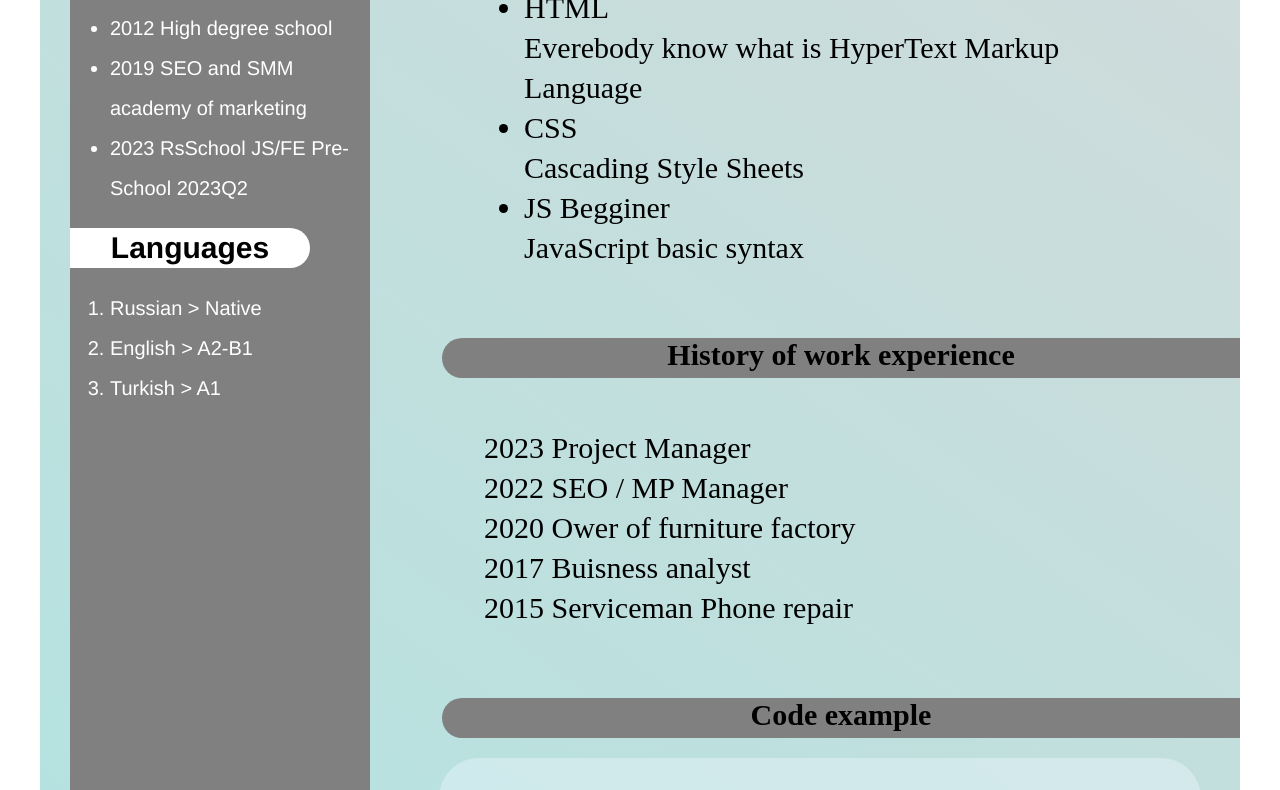
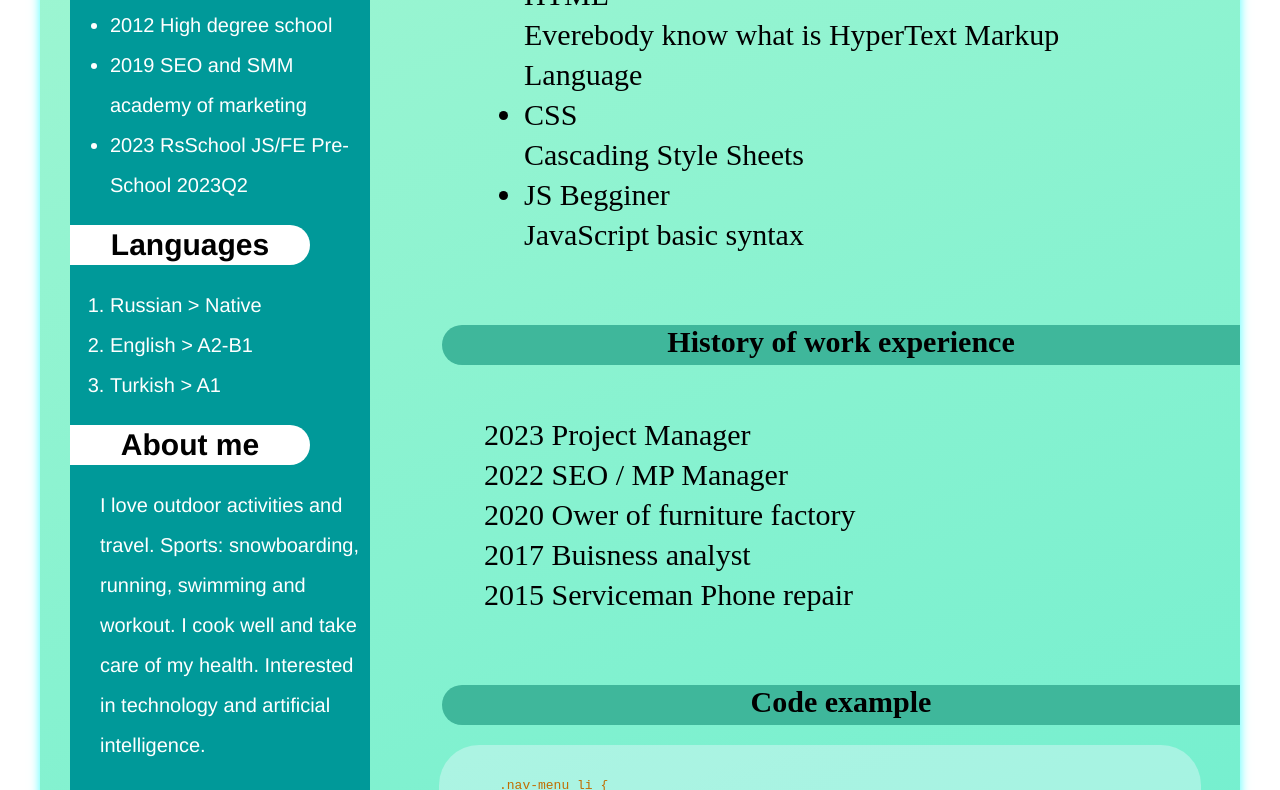
Before and after one commit to Ddonec/rsschool-cv-old, a plain HTML site: page index.html in a window 1280 px wide. Shown: the part 695-1485 px from the top of the page. Drawn offline with Linux system fonts and the light colour scheme.

Commit message:
docs:rebild cv

```diff
--- a/index.html
+++ b/index.html
@@ -7,11 +7,11 @@
     <link rel="stylesheet" href="style.css">
   </head>
   <body>
-    <div class="main-container">
+    <div class="main-container neon">
       <div class="left-block">
         <div class="photo-and-info">
           <div class="photo-zone">
-            <img id="Main-photo" width="280" src="photo/IMG_7533[1] 3.JPG" alt="Main photo">
+            <img id="Main-photo"  src="photo/imagecv.jpg" alt="Main photo">
           </div>
           <div class="info">
             <section class="contact-info">
@@ -57,6 +57,8 @@
                   <li>Turkish &gt; A1</li>
                 </ol>
               </div>
+              <div class="education-title"><H3>About me</H3> </div>
+              <div class="about">I love outdoor activities and travel. Sports: snowboarding, running, swimming and workout. I cook well and take care of my health. Interested in technology and artificial intelligence.</div>
             </section>
           </div>
         </div>
@@ -64,9 +66,9 @@
       <div class="right-block">
         <nav>
           <ul class="nav-menu">
-            <li class="li-nav">Skills</li>
-            <li class="li-nav">Contact</li>
-            <li class="li-nav">Achievements</li>
+            <li class="li-nav"> <a href="#skills">Skills</a></li>
+            <li class="li-nav"><a href="#history">Jobs</a></li>
+            <li class="li-nav"><a href="#codeex">Code</a></li>
           </ul>
         </nav>
         <div class="head-info">
@@ -74,7 +76,7 @@
             <h1>Anton Donskoi</h1>
             <h2>Front end developer / Creator</h2>
           </section>
-          <div class="right-line"><h3>My hard skills</h3></div>
+          <div class="right-line"><h3 id="skills">My hard skills</h3></div>
           <main class="main-info-2">
             <ul>
               <li>
@@ -99,15 +101,15 @@
               </li>
             </ul>
           </main>
-          <div class="right-line"><h3>History of work experience</h3></div>
-          <section class="main-info-3">
+          <div class="right-line"><h3 id="history">History of work experience</h3></div>
+          <div class="main-info-3">
             2023 Project Manager <br>
             2022 SEO / MP Manager <br>
             2020 Ower of furniture factory <br>
             2017 Buisness analyst <br>
             2015 Serviceman Phone repair <br>
-          </section>
-          <div class="right-line"><h3>Code example</h3></div>
+          </div>
+          <div class="right-line"><h3 id="codeex">Code example</h3></div>
           <div class="code-info">
             <code>
               .nav-menu li { <br>
@@ -134,11 +136,11 @@
         </div>
       </div>
     </div>
-</body>
+
 <footer>
-  <section>
+  <div class="neon">
     <div id="gost"></div>
-    <div class="footer-div">2023</div>
+    <div class="footer-div"><h6>&copy;2023</h6></div>
     <div class="footer-div">Antalya</div>
     <div class="footer-div">
       <a href="https://github.com/Ddonec">Github: Ddonec</a>
@@ -150,6 +152,7 @@
         alt="RsSchool logo">
       </a>
     </div>
-  </section>
+  </div>
 </footer>
+</body>
 </html>
--- a/style.css
+++ b/style.css
@@ -9,7 +9,7 @@ nav {
   width: 500px;
   height: 50px;
   margin: 0 5px 0 0;
-  background-color: gray;
+  background-color: #009999;
   border-bottom-left-radius: 30px;
   border-top-right-radius: 30px;
   vertical-align: text-bottom;
@@ -44,16 +44,10 @@ code {
   /* border: solid 2px tomato; */
 }
 .main-container {
-  background: rgb(2, 0, 36);
-  background: linear-gradient(
-    215deg,
-    rgba(2, 0, 36, 1) 0%,
-    rgba(120, 120, 120, 0.28712871287128716) 0%,
-    rgba(51, 198, 190, 0.4314002828854314) 100%
-  );
+  background: rgb(48,230,192);
+  background: linear-gradient(339deg, rgba(48,230,192,0.7925764192139738) 0%, rgba(98,242,167,0.5007518796992481) 100%);
   display: flex;
   justify-content: space-between;
-  padding-top: 1%;
   margin: 0 auto;
   /* border: 2px solid rgb(0, 0, 0); */
   width: 1200px;
@@ -76,6 +70,8 @@ code {
   align-items: center;
 }
 .left-block {
+  margin-top: 10px;
+  box-shadow: #fff 10px;
   line-height: 2em;
   text-align: center;
   font-family: "Franklin Gothic Medium", "Arial Narrow", Arial, sans-serif;
@@ -84,7 +80,7 @@ code {
   /* border: 2px solid rgb(246, 235, 30); */
   margin-left: 30px;
   width: 300px;
-  height: 103%;
+  height: 100%;
 }
 .ul {
   margin-bottom: 20px;
@@ -93,16 +89,22 @@ code {
   text-align: left;
   color: #fff;
 }
+.about{
+  margin-bottom: 20px;
+  padding: 20px 10px 20px 30px;
+  text-align: left;
+  color: #fff;
+}
 .info {
   /* border: 2px solid rgb(246, 235, 30); */
-  height: 85%;
-  background-color: gray;
+  height:2090px ;
+  background-color: #009999;
 }
 .photo-zone {
   /* border: 2px solid rgb(246, 235, 30); */
   width: 300px;
   height: 300px;
-  background-color: gray;
+  background-color: #009999;
   border-top-right-radius: 50%;
   border-top-left-radius: 50%;
 }
@@ -123,6 +125,7 @@ code {
   border-top-right-radius: 20px;
 }
 #Main-photo {
+  width:280px;
   padding: 10px;
   border-radius: 50%;
 }
@@ -160,7 +163,7 @@ code {
 .right-line {
   margin-top: 40px;
   text-align: center;
-  background-color: gray;
+  background-color: #3fb79b ;
   float: right;
   width: 95%;
   height: 40px;
@@ -175,7 +178,7 @@ code {
   /* border: 2px solid rgb(246, 235, 30); */
   width: 80%;
 }
-footer > section {
+footer > div {
   background-color: gray;
   display: flex;
   justify-content: space-around;
@@ -194,3 +197,6 @@ footer > section {
 #fst-p {
   width: 300px;
 }
+.neon{
+  box-shadow: 0px 5px 10px 0px rgba(0,255,255,0.7);
+}
```
Also changed, not shown: photo/IMG_7533[1] 3.JPG (deleted), photo/imagecv.jpg (added), 2 other files.
